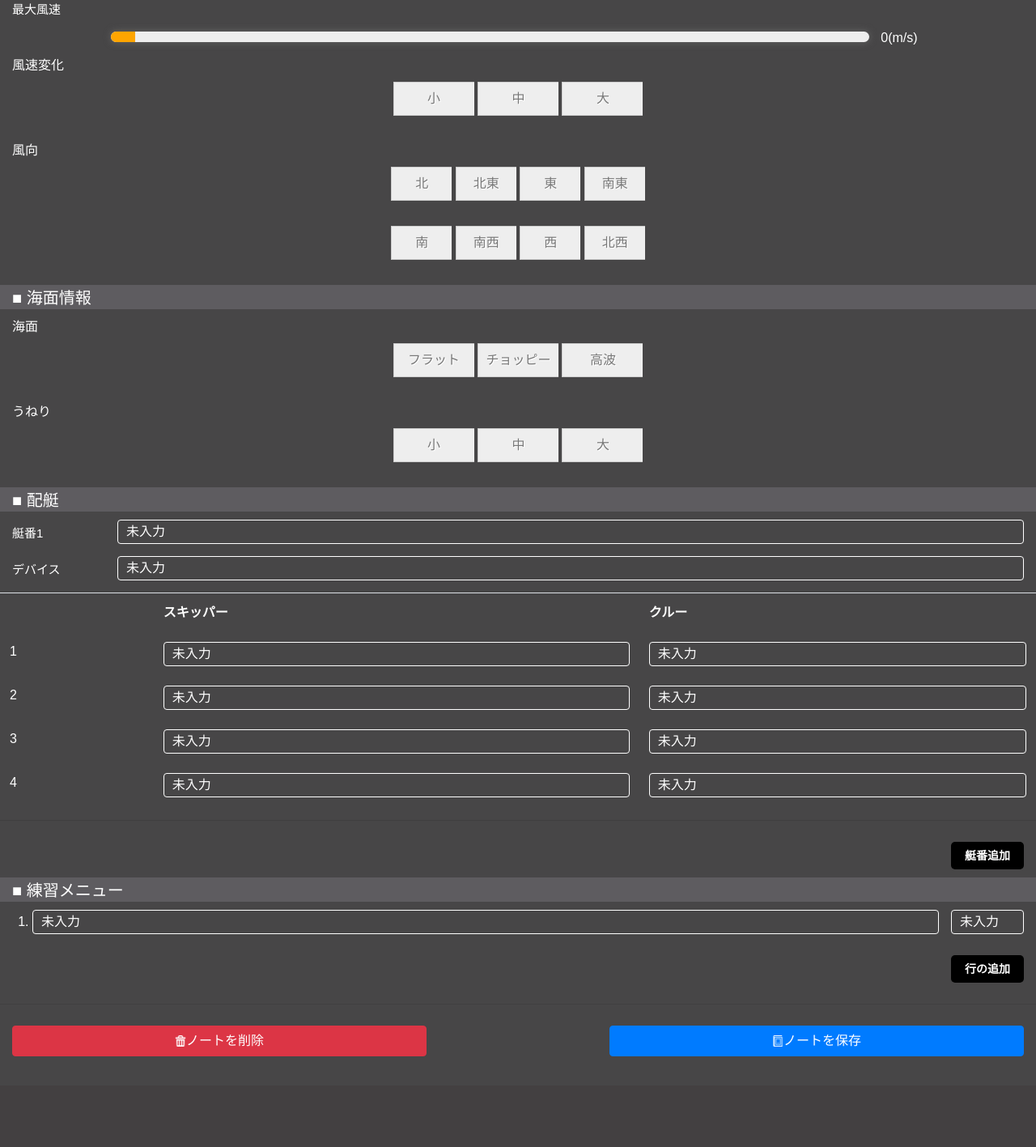
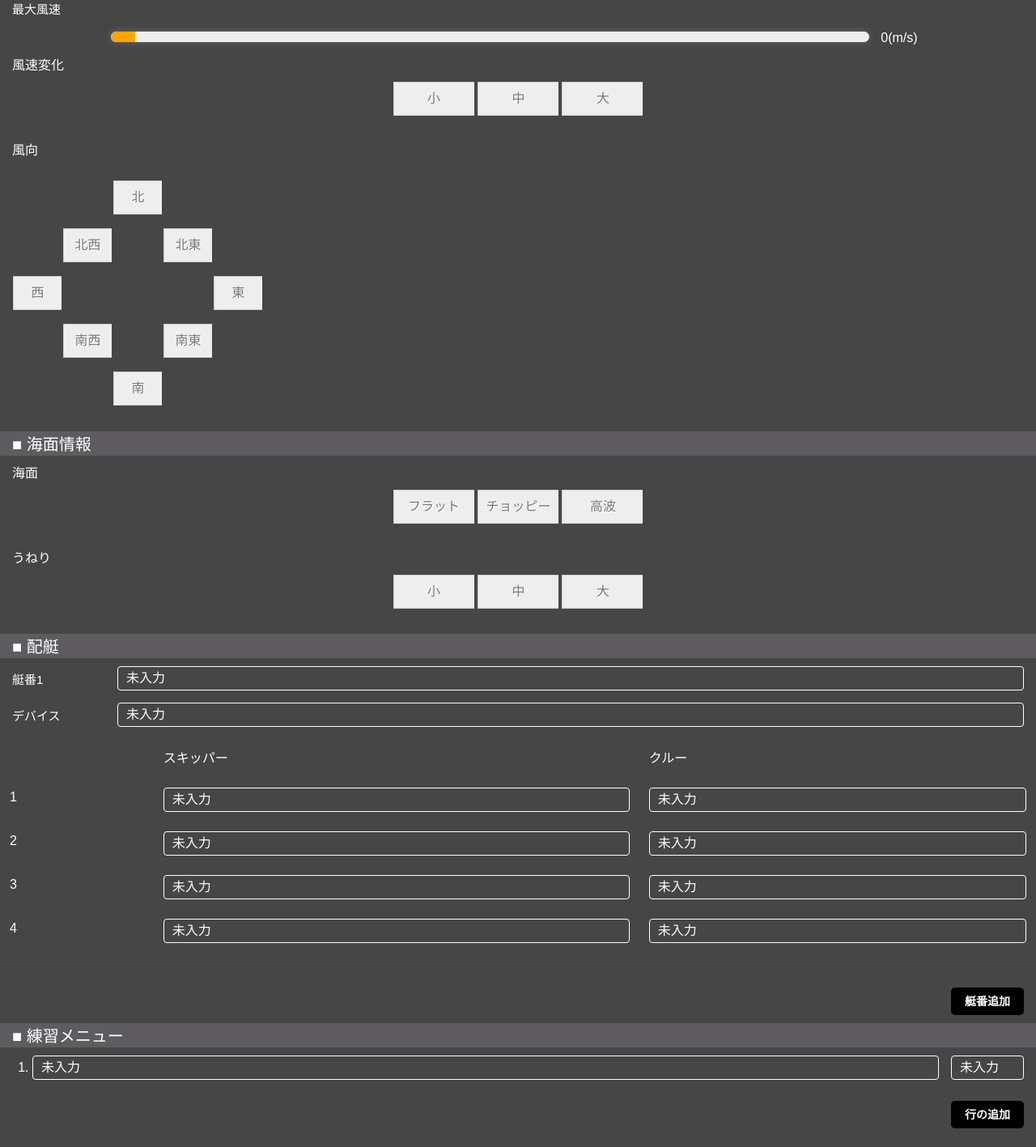
Before and after one commit to KeioSailingDev/web_yacht_note, a Flask app: a page that uses templates/show_outline.html in a window 1280 px wide. Shown: the part 351-1768 px from the top of the page at 81% size. Before the commit the page ends 1656 px from the top, so only its background shows below. Run offline with Flask 2, Linux system fonts and the light colour scheme; data that the repository does not hold is empty; some libraries are stand-ins or nearby versions.

Commit message:
風向を方位に並ばせる

```diff
--- a/static/css/style.css
+++ b/static/css/style.css
@@ -615,7 +615,7 @@ p.radio-button {
 
 /* ボタン8個の場合 */
 .segmented-8 .label {
-  width: 75px;
+  width: 60px;
 }
 
 /* ボタンの角を丸くする場合は解除 */
@@ -652,6 +652,10 @@ p.radio-button {
     border-color: #ffa500; /*グラデーションない場合適用*/
     /* border-color: hsl(45, 90%, 60%); */
     /* box-shadow: 3px 2px 10px rgba(0,0,0,.2) inset, -3px 2px 10px rgba(0,0,0,.2) inset; */
+}
+
+table .wind-direction-table{
+  text-align: center
 }
 /*=======================================================*/
 
--- a/templates/show_outline.html
+++ b/templates/show_outline.html
@@ -96,51 +96,111 @@
           <label for="winddirection">風向</label>
         </div>
         <p class="radio-button">
+            <table class="wind-direction-table">
+              <tr>
+                <td></td>
+                <td></td>
+                <td>
                   <span class="segmented-8">
                   {% if target_entities[0].wind_direction == "北" %}
                     <label><input type="radio" name="winddirection" value="北" style="display: none;" checked="checked"><span class="label">北</span></label>
                   {% else %}
                     <label><input type="radio" name="winddirection" value="北" style="display: none;"><span class="label">北</span></label>
                   {% endif %}
+                  </span>
+                </td>
+                <td></td>
+                <td></td>
+              </tr>
+              <tr>
+                <td></td>
+                <td>
+                  <span class="segmented-8">
+                  {% if target_entities[0].wind_direction == "北西" %}
+                    <label><input type="radio" name="winddirection" value="北西" style="display: none;" checked="checked"><span class="label">北西</span></label>
+                  {% else %}
+                    <label><input type="radio" name="winddirection" value="北西" style="display: none;"><span class="label">北西</span></label>
+                  {% endif %}
+                  </span>
+                </td>
+                <td></td>
+                <td>
+                  <span class="segmented-8">
                   {% if target_entities[0].wind_direction == "北東" %}
                     <label><input type="radio" name="winddirection" value="北東" style="display: none;" checked="checked"><span class="label">北東</span></label>
                   {% else %}
                     <label><input type="radio" name="winddirection" value="北東" style="display: none;"><span class="label">北東</span></label>
                   {% endif %}
+                  </span>
+                </td>
+                <td></td>
+              </tr>
+              <tr>
+                <td>
+                  <span class="segmented-8">
+                  {% if target_entities[0].wind_direction == "西" %}
+                    <label><input type="radio" name="winddirection" value="西" style="display: none;" checked="checked"><span class="label">西</span></label>
+                  {% else %}
+                    <label><input type="radio" name="winddirection" value="西" style="display: none;"><span class="label">西</span></label>
+                  {% endif %}
+                  </span>
+                </td>
+                <td></td>
+                <td></td>
+                <td></td>
+                <td>
+                  <span class="segmented-8">
                   {% if target_entities[0].wind_direction == "東" %}
                     <label><input type="radio" name="winddirection" value="東" style="display: none;" checked="checked"><span class="label">東</span></label>
                   {% else %}
                     <label><input type="radio" name="winddirection" value="東" style="display: none;"><span class="label">東</span></label>
                   {% endif %}
+                  </span>
+                </td>
+              </tr>
+              <tr>
+                <td></td>
+                <td>
+                  <span class="segmented-8">
+                  {% if target_entities[0].wind_direction == "南西" %}
+                    <label><input type="radio" name="winddirection" value="南西" style="display: none;" checked="checked"><span class="label">南西</span></label>
+                  {% else %}
+                    <label><input type="radio" name="winddirection" value="南西" style="display: none;"><span class="label">南西</span></label>
+                  {% endif %}
+                  </span>
+                </td>
+                <td></td>
+                <td>
+                  <span class="segmented-8">
                   {% if target_entities[0].wind_direction == "南東" %}
                     <label><input type="radio" name="winddirection" value="南東" style="display: none;" checked="checked"><span class="label">南東</span></label>
                   {% else %}
                     <label><input type="radio" name="winddirection" value="南東" style="display: none;"><span class="label">南東</span></label>
                   {% endif %}
                   </span>
-        </p>
-        <p class="radio-button">
+                </td>
+                <td></td>
+              </tr>
+              <tr>
+                <td></td>
+                <td></td>
+                <td>
                   <span class="segmented-8">
                   {% if target_entities[0].wind_direction == "南" %}
                     <label><input type="radio" name="winddirection" value="南" style="display: none;" checked="checked"><span class="label">南</span></label>
                   {% else %}
                     <label><input type="radio" name="winddirection" value="南" style="display: none;"><span class="label">南</span></label>
                   {% endif %}
-            {% if target_entities[0].wind_direction == "南西" %}
-              <label><input type="radio" name="winddirection" value="南西" style="display: none;" checked="checked"><span class="label">南西</span></label>
-            {% else %}
-              <label><input type="radio" name="winddirection" value="南西" style="display: none;"><span class="label">南西</span></label>
-            {% endif %}
-            {% if target_entities[0].wind_direction == "西" %}
-              <label><input type="radio" name="winddirection" value="西" style="display: none;" checked="checked"><span class="label">西</span></label>
-            {% else %}
-              <label><input type="radio" name="winddirection" value="西" style="display: none;"><span class="label">西</span></label>
-            {% endif %}
-            {% if target_entities[0].wind_direction == "北西" %}
-              <label><input type="radio" name="winddirection" value="北西" style="display: none;" checked="checked"><span class="label">北西</span></label>
-            {% else %}
-              <label><input type="radio" name="winddirection" value="北西" style="display: none;"><span class="label">北西</span></label>
-            {% endif %}
+                  </span>
+                </td>
+                <td></td>
+                <td></td>
+              </tr>
+            </table>
+            </span>
+        </p>
+        <p class="radio-button">
+          <span class="segmented-8">
           </span>
         </p>
       </div>
@@ -245,9 +305,9 @@
 
       <table id="edit-outline-table" class="table" >
         <tr>
-          <th class="outline-td-pare"></th>
-          <th class="outline-td-skipper">スキッパー</th>
-          <th class="outline-td-crew">クルー</th>
+          <td class="outline-td-pare"></td>
+          <td class="outline-td-skipper">スキッパー</td>
+          <td class="outline-td-crew">クルー</td>
         </tr>
         <tr>
           <td class="outline-td-pare">1</td>
```
Lines whose indentation alone changed are shown as unchanged.
